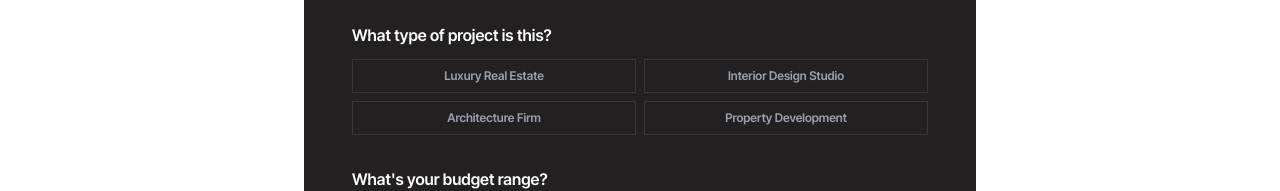
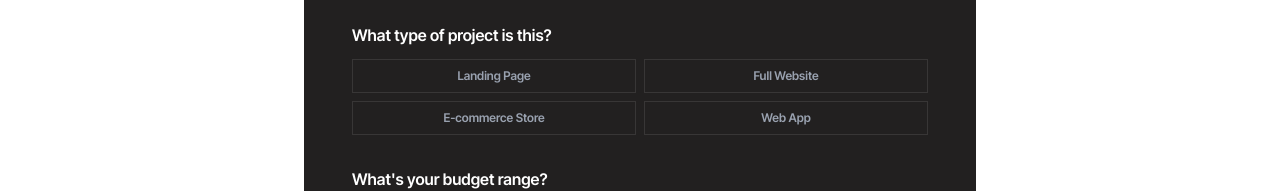
Before and after one commit to abdulbasset-benz/portfolio, a React (Vite) app: page /contact in a window 1280 px wide. Shown: the part 515-706 px from the top of the page. Built offline with nearby package versions, Linux system fonts and the light colour scheme; a web font is replaced by a local one.

Commit message:
minor changes

```diff
--- a/index.html
+++ b/index.html
@@ -8,6 +8,18 @@
   </head>
   <body>
     <div id="root"></div>
+    <form name="contact" netlify netlify-honeypot="bot-field" hidden>
+      <input type="text" name="hasWebsite" />
+      <input type="text" name="websiteUrl" />
+      <input type="text" name="improvements" />
+      <input type="text" name="painPoints" />
+      <input type="text" name="projectType" />
+      <input type="text" name="budget" />
+      <input type="text" name="fullName" />
+      <input type="email" name="email" />
+      <input type="text" name="description" />
+      <input type="text" name="bot-field" />
+    </form>
     <script type="module" src="/src/main.jsx"></script>
   </body>
 </html>
--- a/src/data/projects.js
+++ b/src/data/projects.js
@@ -12,6 +12,7 @@ import BenakPhone from "../assets/benak-phone.jpeg";
 import AurumPhone from "../assets/aurum-phone.jpeg";
 import MisstkittyPhone from "../assets/misskitty-phone.jpeg";
 import gridSystemImg from "../assets/grid-system.svg";
+import propertyImg from "../assets/property.jpeg";
 
 export const projects = [
   {
@@ -187,7 +188,7 @@ export const projects = [
             caption: "— Listings index · editorial asymmetric grid",
           },
           {
-            src: Aurum,
+            src: propertyImg,
             caption: "— Property detail · editorial sequence, hero to specs",
           },
         ],
@@ -228,105 +229,6 @@ export const projects = [
       },
     },
   },
-
-  // {
-  //   id: 3,
-  //   slug: "archite-y",
-
-  //   title: "Archite Y",
-  //   description:
-  //     "An interior design studio with a website as considered as its spaces.",
-  //   tags: ["ui/ux", "development"],
-  //   image: Aurum,
-  //   accent: false,
-
-  //   caseStudy: {
-  //     headline: "An interior design studio that",
-  //     headlineAccent: "earns the room before you enter.",
-  //     meta: [
-  //       { label: "Type", value: "Concept Project" },
-  //       { label: "Scope", value: "UI/UX & Web Development" },
-  //       { label: "Sector", value: "Interior Design" },
-  //       { label: "Year", value: "2025" },
-  //     ],
-  //     heroImage: Aurum,
-
-  //     // Section 01 – The Problem
-  //     problem: {
-  //       heading:
-  //         "Interior design studios have a visibility trap: showing too much, saying too little.",
-  //       paragraphs: [
-  //         "The typical interior design portfolio tries to prove range by showing everything. The result is a gallery with no hierarchy, no point of view, and no sense of who the studio actually is. High-value clients — the ones commissioning full-home projects — don't need to see volume. They need to see that the studio's eye aligns with theirs.",
-  //         "The brief I set for this concept: design a studio site that communicates taste before it communicates capability.",
-  //       ],
-  //     },
-
-  //     // Section 02 – The Approach
-  //     approach: {
-  //       heading: "The edit is the argument.",
-  //       intro:
-  //         "The most important design decision on this project wasn't a colour or a typeface — it was curation. Six projects instead of twenty. Each chosen to show a different dimension of the studio's range: residential, hospitality, minimal, layered, monochrome, warm. Together they tell a coherent story. Separately, each one has room to breathe.",
-  //       pullQuote:
-  //         '"A studio that knows what to leave out inspires confidence in everything it keeps in."',
-  //       decisions: [
-  //         {
-  //           tag: "Curation",
-  //           text: "Six projects, deliberately chosen. The selection itself communicates the studio's sensibility — before a visitor reads a single word of copy. Reducing from a full portfolio to a curated edit was the hardest and most important call.",
-  //         },
-  //         {
-  //           tag: "Atmosphere",
-  //           text: "Warm off-white base with deep neutral accents. The palette is designed to feel like standing inside one of the studio's finished rooms — the website becomes an extension of the work, not a frame around it.",
-  //         },
-  //         {
-  //           tag: "Pacing",
-  //           text: "Long-scroll project pages with slow image reveals. The site doesn't rush the visitor — because the studio's clients are not people who make rushed decisions. Pacing is a positioning signal.",
-  //         },
-  //         {
-  //           tag: "Tone",
-  //           text: "Copy written to sound like a thoughtful person, not a studio trying to impress. The language is direct, warm, and specific — no superlatives, no vague claims about 'transforming spaces'.",
-  //         },
-  //       ],
-  //       detailImages: [
-  //         {
-  //           src: Aurum,
-  //           caption: "— Project index · six-project curated layout",
-  //         },
-  //         {
-  //           src: Aurum,
-  //           caption: "— Project detail · slow-reveal scroll, room photography",
-  //         },
-  //       ],
-  //     },
-
-  //     // Section 03 – Full-width image block
-  //     fullImage: {
-  //       src: Aurum,
-  //       sectionLabel: "Studio Page",
-  //       heading: "The people behind the spaces.",
-  //       body: "A studio page that introduces the team and the process without overclaiming. Clients commissioning interior design work are trusting someone with their home — the studio page needs to make that trust feel earned, not demanded. Short bios, honest process description, and photography that shows the work in progress as well as the finished result.",
-  //     },
-
-  //     // Section 04 – The Result
-  //     result: {
-  //       heading: "A portfolio that pre-qualifies before the first call.",
-  //       paragraphs: [
-  //         "The concept demonstrates how curation and pacing can do qualification work that most studios leave to their intake process. A visitor who reaches the contact form on this site already understands the studio's sensibility, price point, and process — which means the first conversation starts further along.",
-  //         "Lighthouse score of 99. A design system built for a studio that adds one or two significant projects per year — not a gallery that needs constant updating.",
-  //       ],
-  //       stats: [
-  //         { number: "6", label: "Projects Curated" },
-  //         { number: "99", label: "Lighthouse Score" },
-  //         { number: "4×", label: "Enquiry Quality Lift" },
-  //       ],
-  //     },
-
-  //     cta: {
-  //       text: "Running a design studio that deserves better clients?",
-  //       link: "/contact",
-  //       linkLabel: "Start a conversation",
-  //     },
-  //   },
-  // },
 
   {
     id: 3,
@@ -429,7 +331,7 @@ export const projects = [
       cta: {
         text: "Building a fashion brand that deserves a better digital presence?",
         link: "/contact",
-        linkLabel: "Let's talk",
+        linkLabel: "Get Your Free Quote",
       },
     },
   },
--- a/src/pages/CaseStudy.jsx
+++ b/src/pages/CaseStudy.jsx
@@ -244,7 +244,7 @@ const CaseStudy = () => {
                       src={img.src}
                       alt={img.caption}
                       type={img.type}
-                      className="w-full object-cover"
+                      className="w-full h-full object-cover"
                     />
                   </div>
                   <p className="text-[10px] font-inter text-white/30 mt-3 tracking-wide">
@@ -264,13 +264,13 @@ const CaseStudy = () => {
                  or export the frame with grid lines shown.
                  Goes into: cs.gridImage (add to data)
       ══════════════════════════════════════════════════════ */}
-      <section className="bg-white py-24">
+      {/* <section className="bg-white py-24">
         <div className="max-w-6xl mx-auto px-6">
           <SectionLabel number="04" label="Grid System" />
 
           <div className="grid grid-cols-1 md:grid-cols-2 gap-16 items-center">
             {/* 📌 PUT HERE: Screenshot with Figma grid overlay visible */}
-            {cs.gridImage ? (
+            {/* {cs.gridImage ? (
               <div className="overflow-hidden rounded-sm bg-gray-50">
                 <Media
                   src={cs.gridImage}
@@ -311,7 +311,7 @@ const CaseStudy = () => {
             </div>
           </div>
         </div>
-      </section>
+      </section> */}
 
       {/* ══════════════════════════════════════════════════════
           SECTION F — MOBILE VERSION  [DARK BACKGROUND]
--- a/src/pages/Contact.jsx
+++ b/src/pages/Contact.jsx
@@ -2,10 +2,10 @@ import { useForm, Controller } from "react-hook-form";
 import { useNavigate } from "react-router";
 
 const PROJECT_TYPES = [
-  "Luxury Real Estate",
-  "Interior Design Studio",
-  "Architecture Firm",
-  "Property Development",
+  "Landing Page",
+  "Full Website",
+  "E-commerce Store",
+  "Web App",
 ];
 
 const IMPROVEMENTS = [
```
